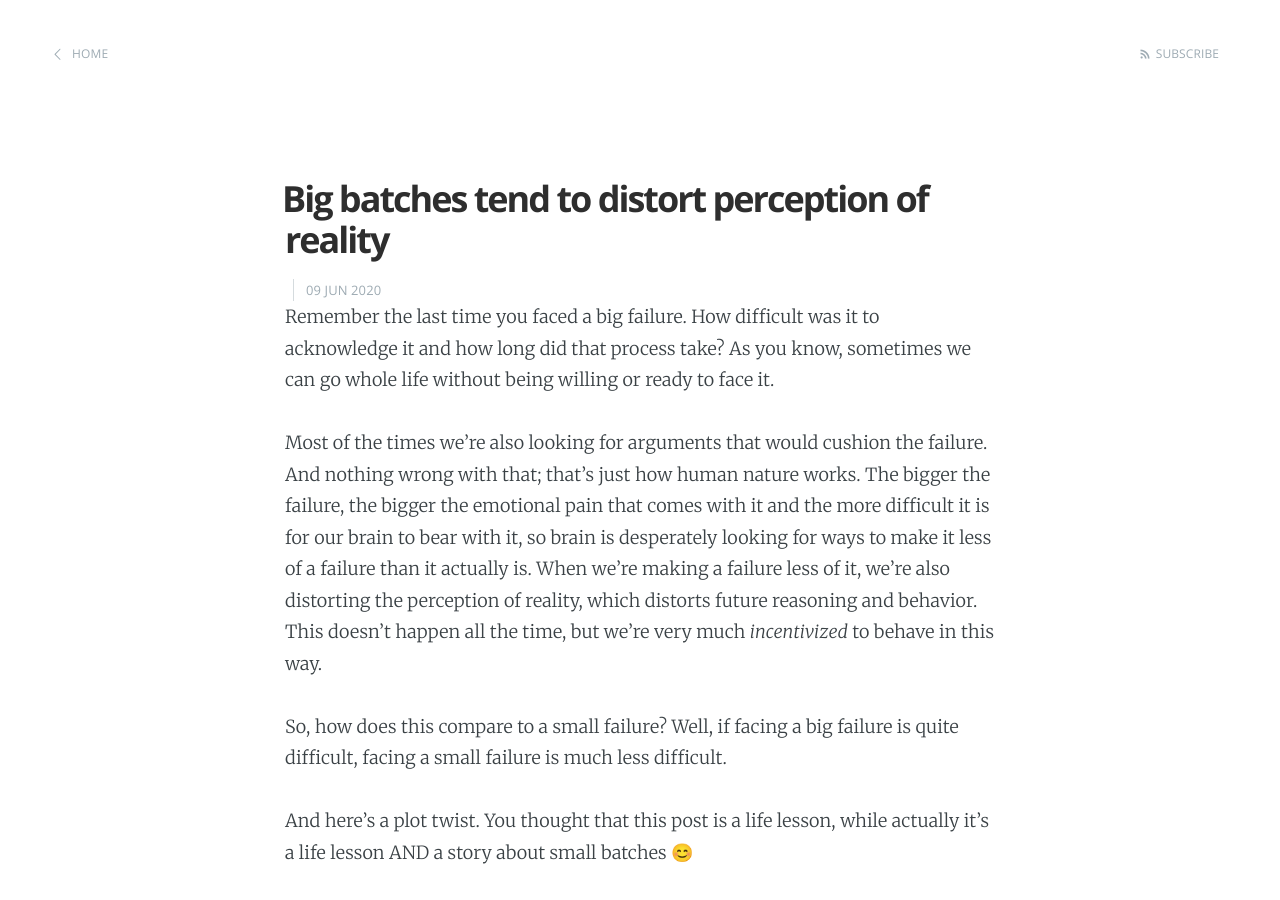
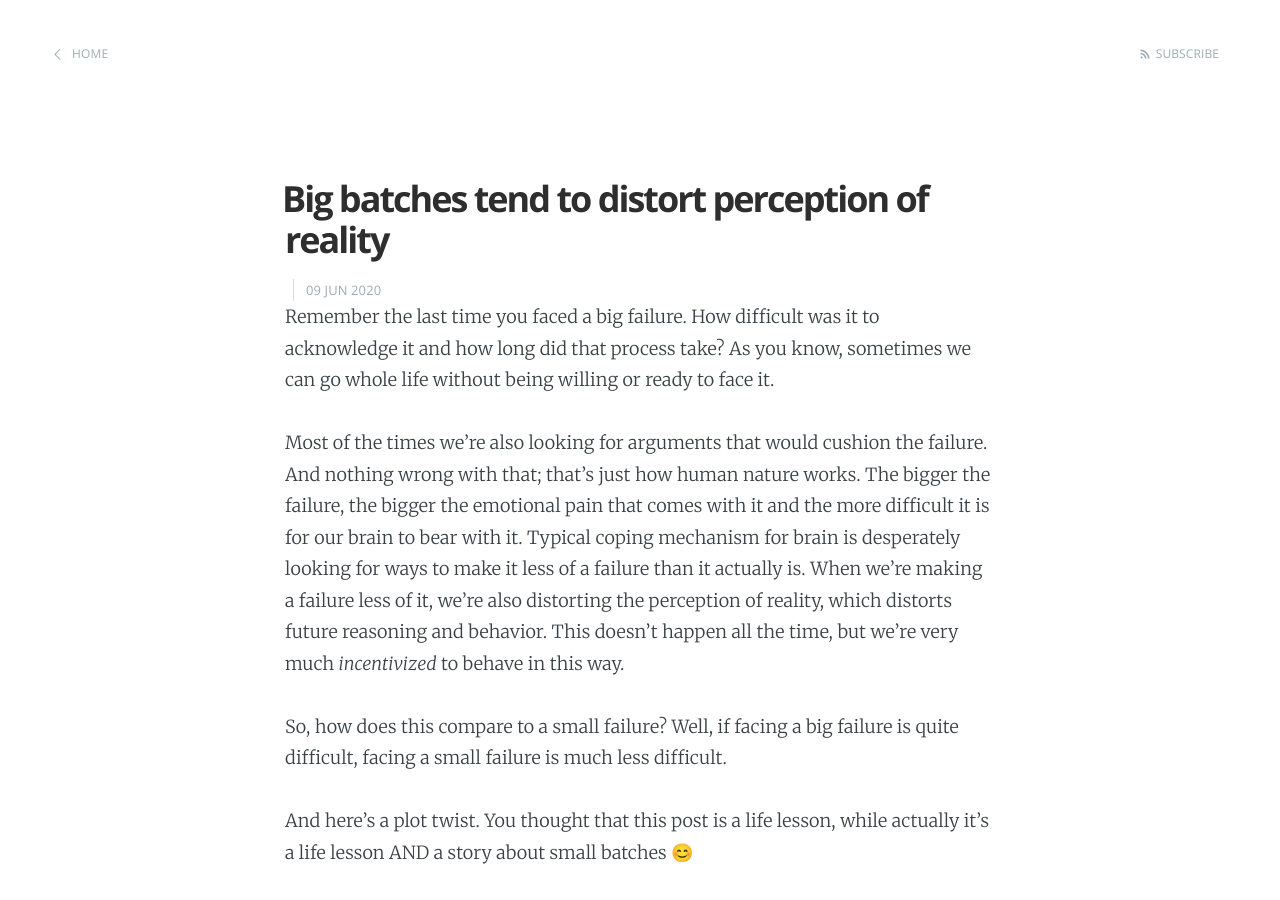
Before and after one commit to dragan-stepanovic/dragan-stepanovic.github.io, a Jekyll site: the page built from _posts/2020-06-09-big-batches-reality-distortion.md, in a window 1280 px wide and 900 px high. Built offline with Jekyll 4.4.1, drawn with Linux system fonts in a browser that asks for light colours.

Commit message:
Update 2020-06-09-big-batches-reality-distortion.md

```diff
--- a/_posts/2020-06-09-big-batches-reality-distortion.md
+++ b/_posts/2020-06-09-big-batches-reality-distortion.md
@@ -7,7 +7,7 @@
 As you know, sometimes we can go whole life without being willing or ready to face it.
 
 Most of the times we're also looking for arguments that would cushion the failure. And nothing wrong with that; that's just how human nature works.
-The bigger the failure, the bigger the emotional pain that comes with it and the more difficult it is for our brain to bear with it, so brain is desperately looking for ways to make it less of a failure than it actually is. When we're making a failure less of it, we're also distorting the perception of reality, which distorts future reasoning and behavior.
+The bigger the failure, the bigger the emotional pain that comes with it and the more difficult it is for our brain to bear with it. Typical coping mechanism for brain is desperately looking for ways to make it less of a failure than it actually is. When we're making a failure less of it, we're also distorting the perception of reality, which distorts future reasoning and behavior.
 This doesn't happen all the time, but we're very much _incentivized_ to behave in this way.
 
 So, how does this compare to a small failure? Well, if facing a big failure is quite difficult, facing a small failure is much less difficult.
```
